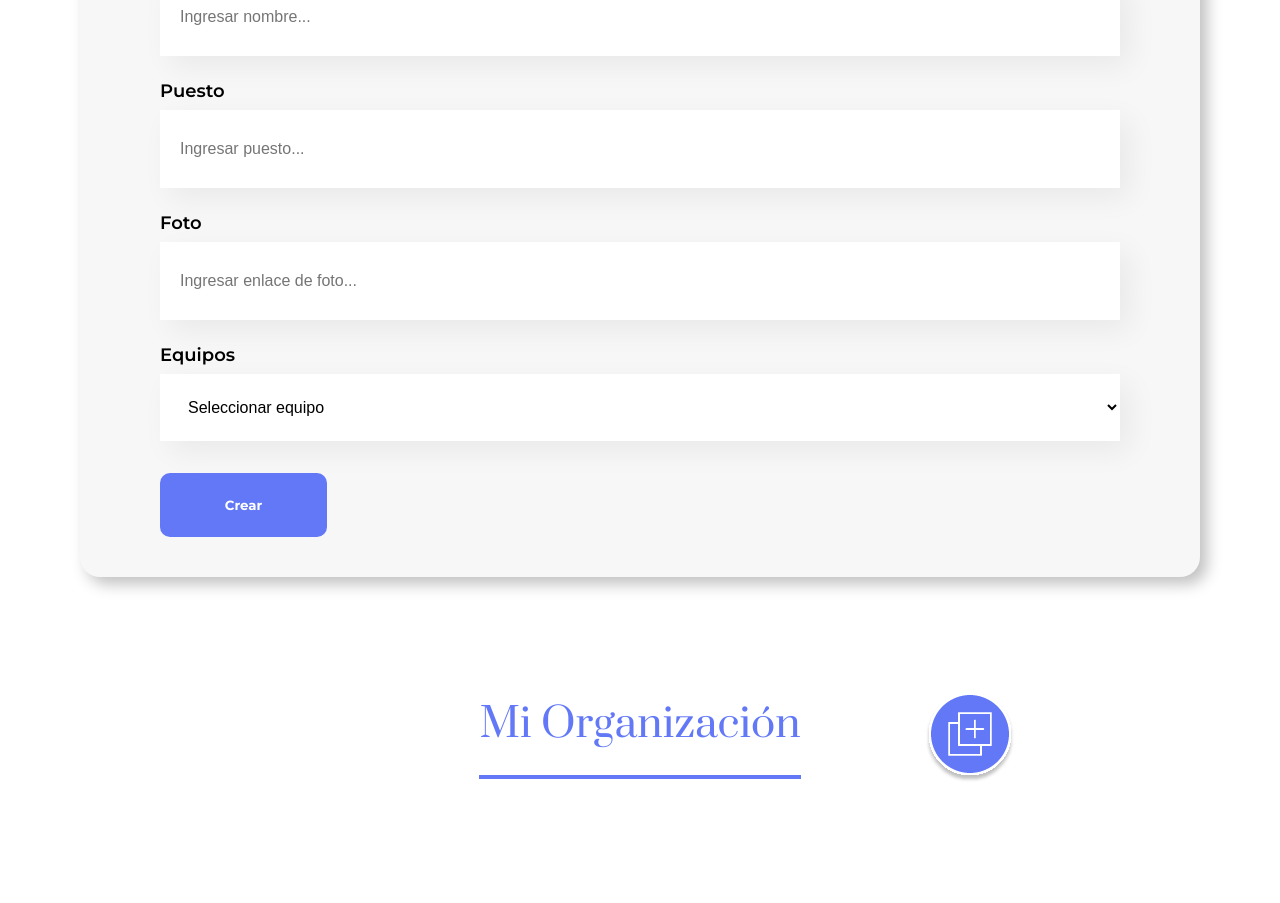
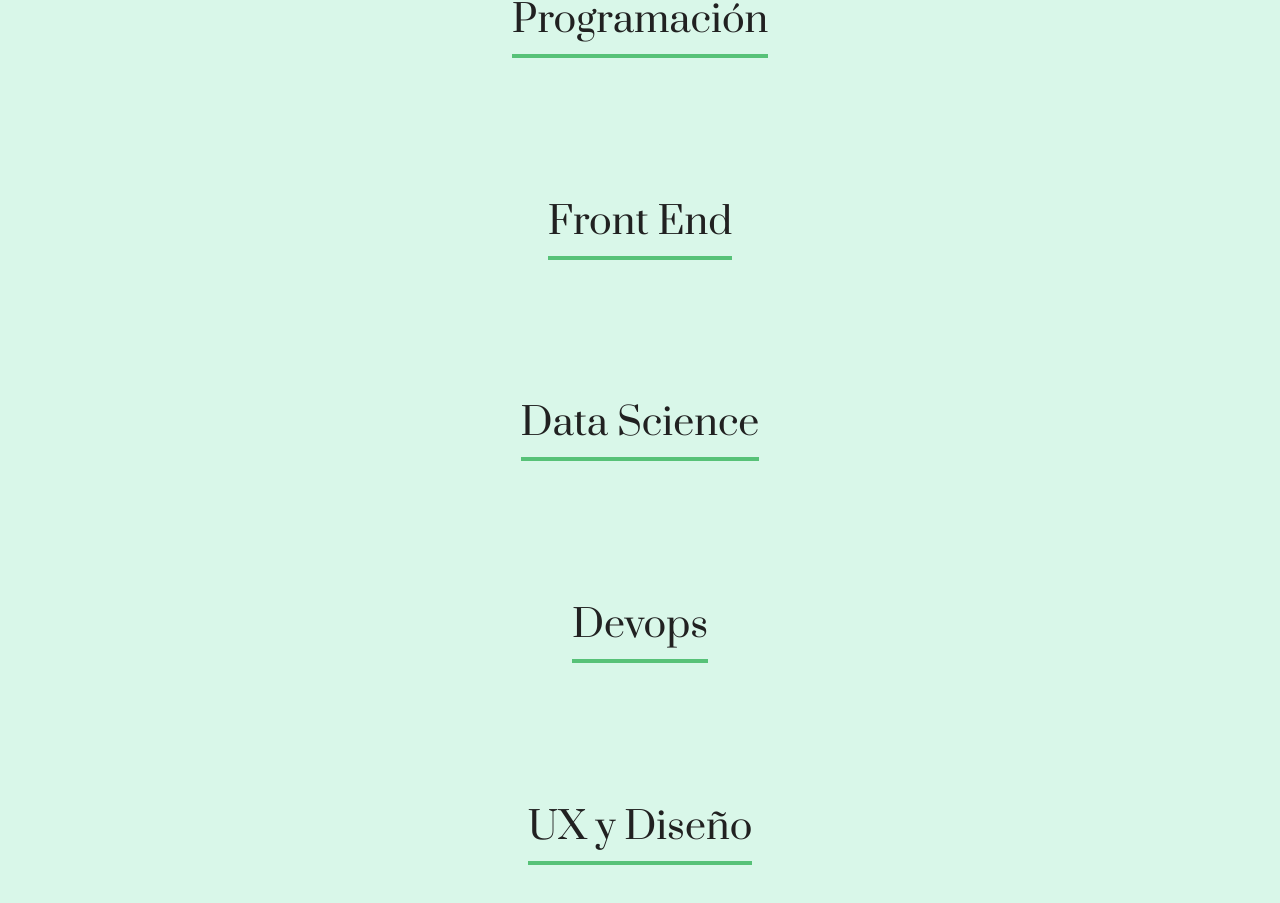
Before and after one commit to Kosmas1122/proyecto_org, a React (Create React App) app: page / in a window 1280 px wide. Shown: the part 737-1640 px from the top of the page. Before the commit the page ends 1556 px from the top, so only its background shows below. Built offline with nearby package versions, Linux system fonts and the light colour scheme.

Commit message:
Se crea el componente Equipo.

```diff
--- a/src/App.js
+++ b/src/App.js
@@ -5,10 +5,11 @@
 import Header from './componentes/Header/Header.js';
 import Formulario from './componentes/Formulario/Formulario.js';
 import MiOrg from './componentes/MiOrg';
+import Equipo from './componentes/Equipo';
 
 function App() {
 
-  const [mostrarFormulario, actualizarMostrar] = useState(true);
+  const [mostrarFormulario, actualizarMostrar] = useState(false);
 
   const cambiarMostrar = () => {
     actualizarMostrar(!mostrarFormulario);
@@ -20,12 +21,12 @@
     <div>
       <Header />  {/* Tercera forma de llamar un componente de React. */}
       { mostrarFormulario ? <Formulario /> : <></> }
-
-      {/* También se puede hacer usando el concepto de corto circuito: */}
-      {/* { mostrarFormulario && <Formulario /> } */}
-
-
       <MiOrg cambiarMostrar={cambiarMostrar} />
+      <Equipo equipo="Programación" />
+      <Equipo equipo="Front End" />
+      <Equipo equipo="Data Science" />
+      <Equipo equipo="Devops" />
+      <Equipo equipo="UX y Diseño" />
     </div>
   );
 }
--- /dev/null
+++ b/src/componentes/Equipo/Equipo.css
@@ -0,0 +1,15 @@
+.equipo {
+    width: 100%;
+    background-color: #D9F7E9;
+    padding: 32px;
+    text-align: center;
+    font-size: 32px;
+}
+
+.equipo h3 {
+    display: inline-block;
+    font-weight: 400;
+    color: #212121;
+    border-bottom: 4px solid #57C278;
+    padding-bottom: 8px;
+}
--- /dev/null
+++ b/src/componentes/Equipo/index.js
@@ -0,0 +1,12 @@
+import "./Equipo.css"
+
+const Equipo = (props) => {
+    return <section className="equipo">
+        <h3> {props.equipo} </h3>
+        <div className="colaboradores">
+
+        </div>
+    </section>
+};
+
+export default Equipo;
```
